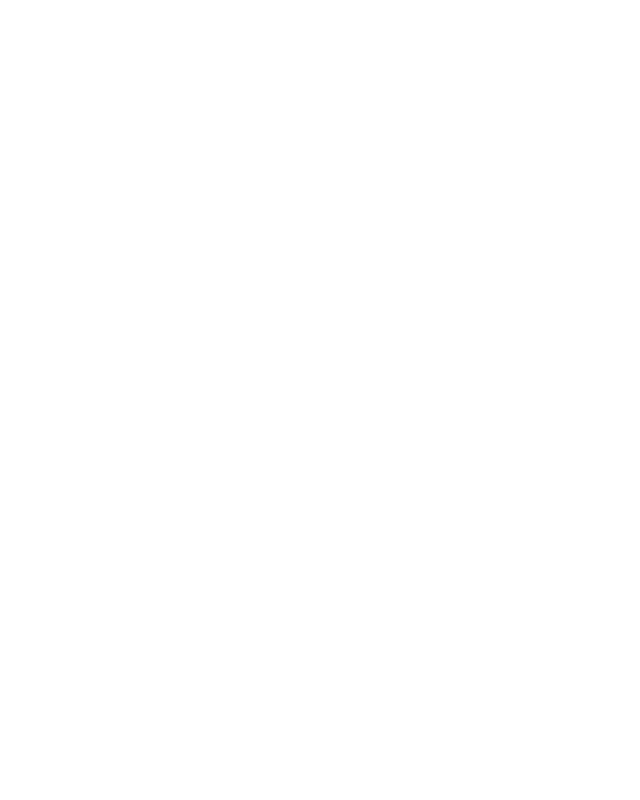
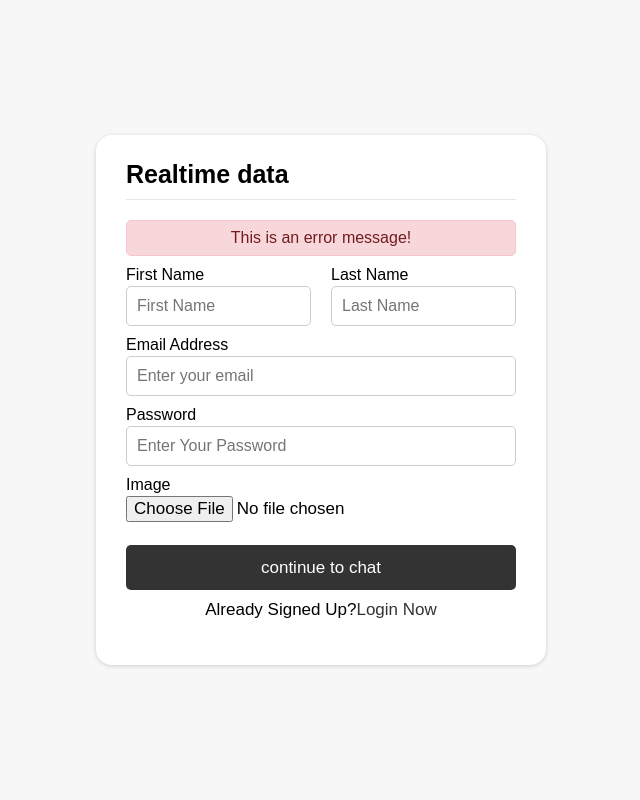
Before and after one commit to Saqib-Alam/chatApp, a PHP site: page / in a window 1280 px wide. Before the commit the part shown is empty. Shown: the whole page, without its empty margins (319-959 px from the left). Run offline with PHP 8.4, Linux system fonts and the light colour scheme; some libraries are stand-ins or nearby versions.

Commit message:
singup form done

```diff
--- a/index.html
+++ b/index.html
@@ -8,6 +8,41 @@
     <link rel="stylesheet" href="https://cdnjs.cloudflare.com/ajax/libs/font-awesome/6.1.0/css/all.min.css">
 </head>
 <body>
+    <div class="wrapper">
+        <section class="form signup">
+            <header>Realtime data</header>
+            <form action="#">
+                <div class="error-text">This is an error message!</div>
+                <div class="name-details">
+                    <div class="field input">
+                        <label for="">First Name</label>
+                        <input type="text" placeholder="First Name">
+                    </div>
+                    <div class="field input">
+                        <label for="">Last Name</label>
+                        <input type="text" placeholder="Last Name">
+                    </div>
+                </div>
+                    <div class="field input">
+                        <label for="">Email Address</label>
+                        <input type="text" placeholder="Enter your email">
+                    </div>
+                    <div class="field input">
+                        <label for="">Password</label>
+                        <input type="text" placeholder="Enter Your Password">
+                    </div>
+                    <div class="field image">
+                        <label for="">Image</label>
+                        <input type="file">
+                    </div>
+                    <div class="field button">
+                        <input type="submit" value="continue to chat">
+                    </div>
+                    <div class="link">Already Signed Up?<a href="#">Login Now</a></div>
+
+            </form>
+        </section>
+    </div>
 
 </body>
 </html>
--- a/style.css
+++ b/style.css
@@ -7,3 +7,106 @@
     text-decoration: none;
     font-family: ' ', sans-serif;
 }
+
+body{
+    display: flex;
+    justify-content: center;
+    align-items: center;
+    min-height: 100vh;
+    background-color: #f7f7f7;
+}
+
+.wrapper{
+    background-color: #fff;
+    width: 450px;
+    border-radius: 16px;
+    /* box-shadow: 0 0 12px 0 rgba(0, 0, 0, 0.1), 0px 32px 64px -48px rgba(0, 0, 0, 0.5); */
+    box-shadow: rgba(0, 0, 0, 0.16) 0px 1px 4px;
+}
+
+
+/* signup form css */
+
+.form{
+    padding: 25px 30px;
+}
+.form header{
+    font-size: 25px;
+    font-weight: 600;
+    padding-bottom: 10px;
+    border-bottom: 1px solid #e6e6e6;
+}
+
+.form form{
+    margin: 20px 0;
+}
+
+.form .error-text{
+    color: #721c21;
+    background: #f8d7da;
+    /* padding: 8px 10px; */
+    padding: 8px;
+    text-align: center;
+    border-radius: 5px;
+    margin-bottom: 10px;
+    border: 1px solid #f5c6cb;
+}
+
+.form form .name-details{
+    display: flex;
+}
+form .name-details .field:first-child{
+    margin-right: 10px;
+}
+form .name-details .field:last-child{
+    margin-left: 10px;
+}
+
+.form form .field{
+    display: flex;
+    flex-direction: column;
+    margin-bottom: 10px;
+}
+
+.form form .field label{
+    margin-bottom: 2px ;
+}
+.form form .field input{
+    outline: none;
+}
+.form form .input input{
+    height: 40px;
+    width: 100%;
+    font-size: 16px;
+    padding: 0 10px;
+    border: 1px solid #cccccc;
+    border-radius: 5px;
+}
+.form form .image input{
+    font-size: 17px;
+}
+.form form .button input{
+    margin-top: 13px;
+    height: 45px;
+    border: none;
+    font-size: 17px;
+    font-weight: 400;
+    background: #333;
+    color: #fff;
+    border-radius: 5px;
+    cursor: pointer ;
+
+}
+
+.form .link{
+    text-align: center;
+    margin: 10px 0;
+    font-size: 17px;
+}
+
+.form .link a{
+    color: #333;
+}
+.form .link a:hover{
+    text-decoration: underline;
+}
```
